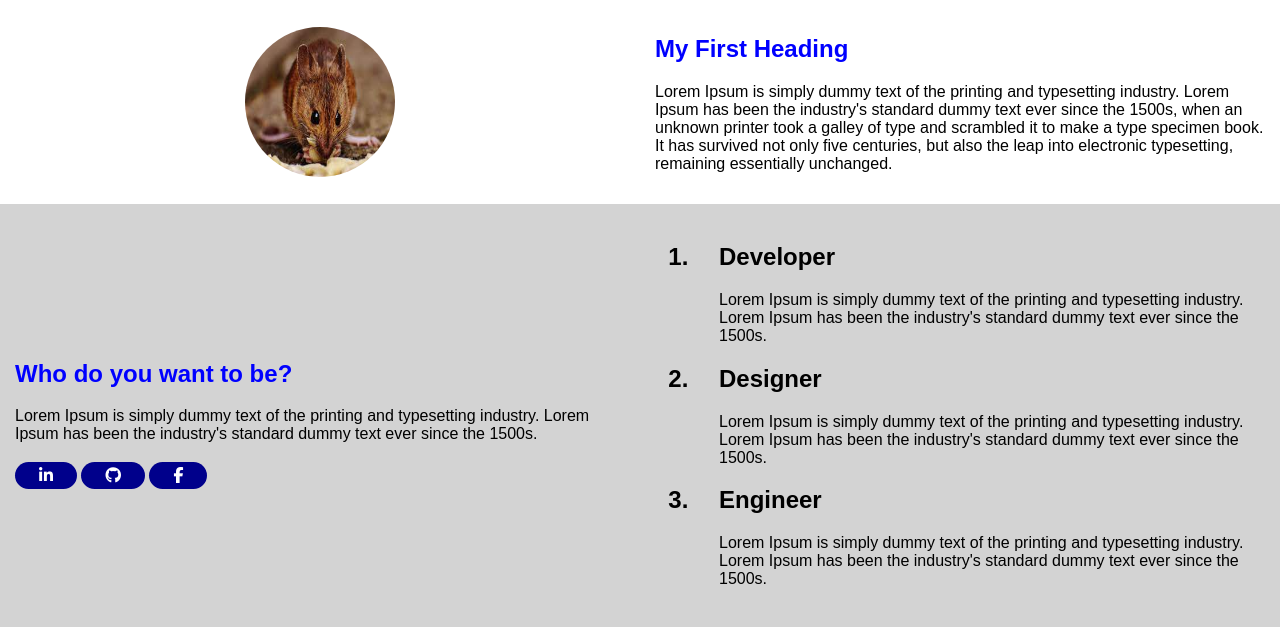
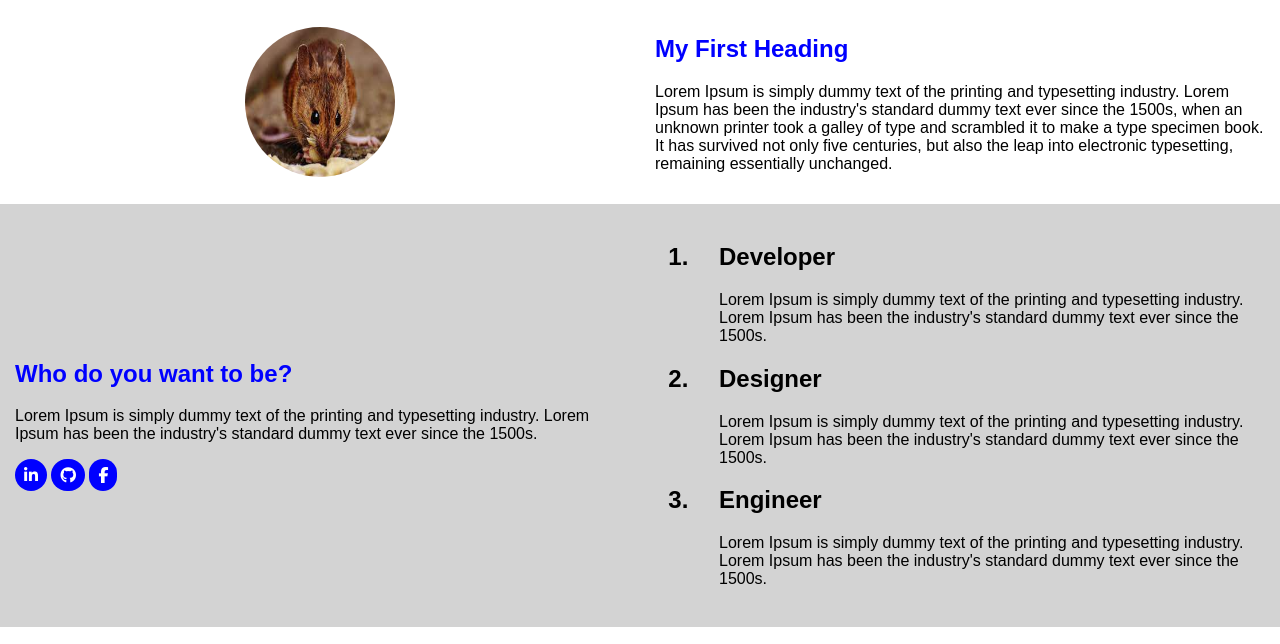
Before and after one commit to KPMG-Mike/html-css-intro, a plain HTML site: page index.html in a window 1280 px wide. Shown: the top 644 px of the page. Drawn offline with Linux system fonts and the light colour scheme.

Commit message:
Update student.css

```diff
--- a/css/student.css
+++ b/css/student.css
@@ -14,13 +14,7 @@ button {
   cursor: pointer;
 }
 
-a {
-  border-radius: 25px;
-  background-color: darkblue;
+.circle-icon {
+  background-color: blue;
   color: white;
-  padding-top: 5px;
-  padding-bottom: 5px;
-  padding-left: 15px;
-  padding-right: 15px;
-  text-decoration: none;
 }
```
